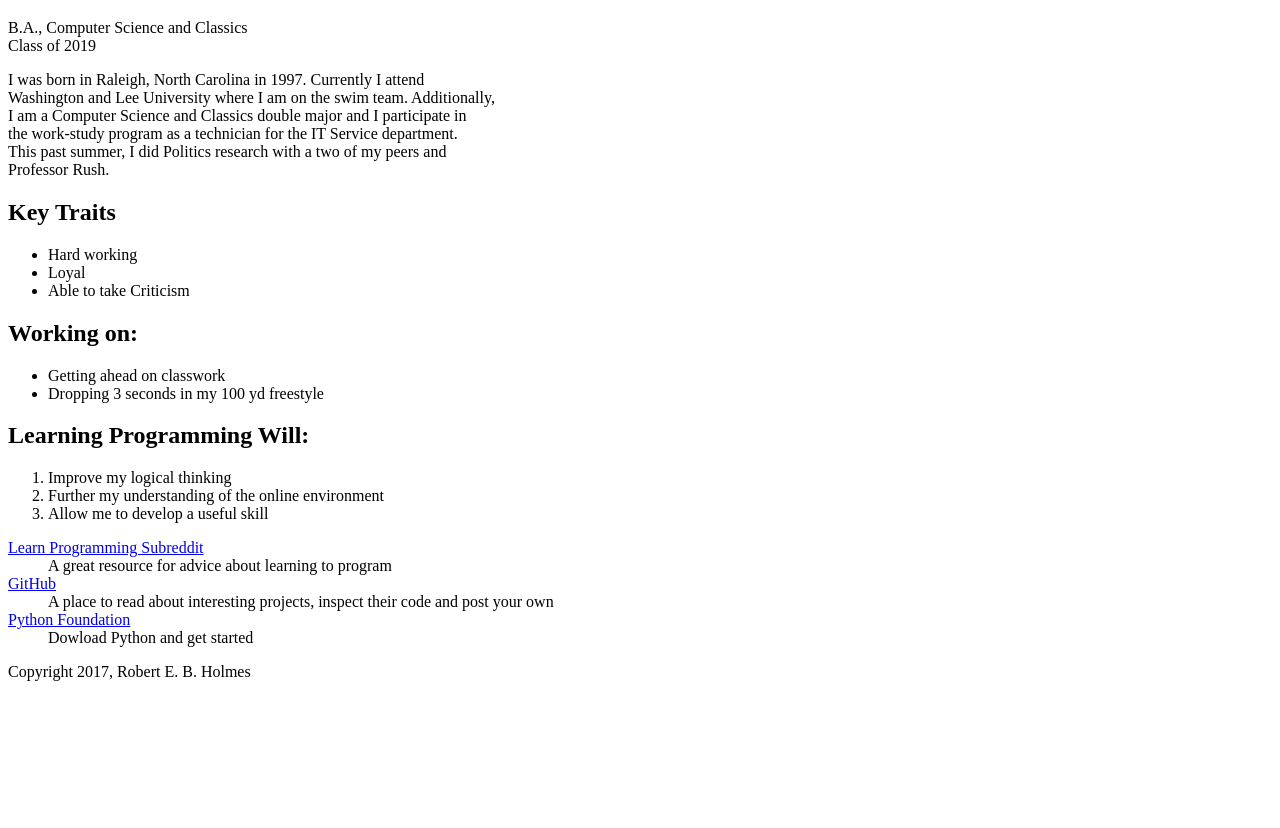
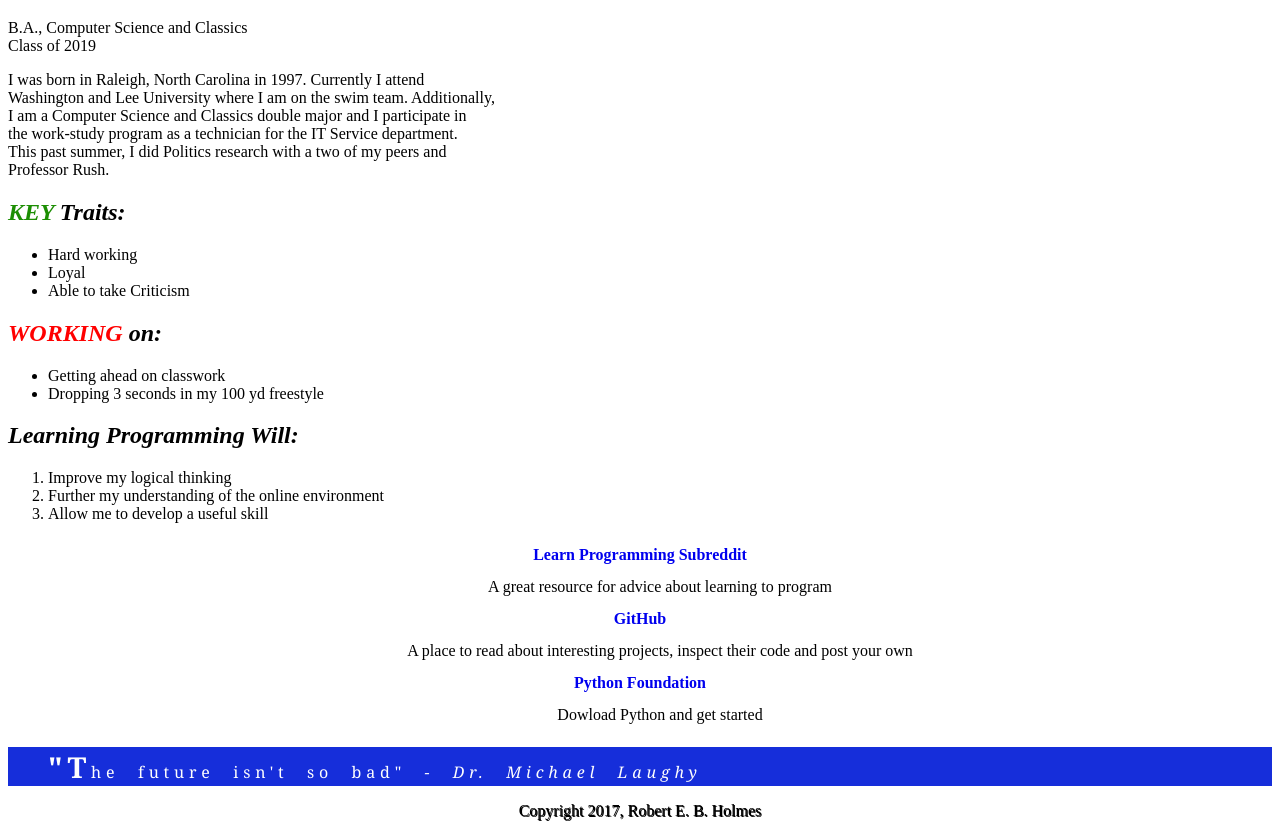
Before and after one commit to dh110w18/bio-holmesr19, a plain HTML site: page index.html in a window 1280 px wide. Shown: the part 61-889 px from the top of the page. Before the commit the page ends 800 px from the top, so only its background shows below. Drawn offline with Linux system fonts and the light colour scheme.

Commit message:
added css and adapted html to take style better

```diff
--- a/index.html
+++ b/index.html
@@ -3,6 +3,7 @@
 <head>
   <meta charset="utf-8">
   <meta name="viewport" content="width=device-width">
+  <link href="style.css" type="text/css" rel="stylesheet">
   <title>Personal Profile for Robert Holmes</title>
 </head>
 <body>
@@ -20,23 +21,23 @@
     Professor Rush.</p>
     </section>
     <section>
-    <h2>Key Traits</h2>
-    <ul>
+    <h2 class="listheading"><em class="standout" id="key">Key</em> Traits:</h2>
+    <ul id="strengths">
         <li>Hard working</li>
         <li>Loyal</li>
         <li>Able to take Criticism</li>
     </ul>
     </section>
     <section>
-    <h2>Working on:</h2>
-    <ul>
+    <h2 class="listheading"><em class="standout" id="working">Working</em> on:</h2>
+    <ul id="weaknesses">
         <li>Getting ahead on classwork</li>
         <li>Dropping 3 seconds in my 100 yd freestyle</li>
     </ul>
     </section>
     <section>
-    <h2>Learning Programming Will:</h2>
-        <ol>
+    <h2 class="listheading">Learning Programming Will:</h2>
+    <ol id="tolearn">
         <li>Improve my logical thinking</li>
         <li>Further my understanding of the online environment</li>
         <li>Allow me to develop a useful skill</li>
@@ -44,14 +45,17 @@
     </section>
     <section>
     <dl>
-       <dt><a href="https://reddit.com/r/learnprogramming" target="_blank">Learn Programming Subreddit</a></dt>
+        <dt><a href="https://reddit.com/r/learnprogramming" target="_blank" class="link">Learn Programming Subreddit</a></dt>
         <dd>A great resource for advice about learning to program</dd>
-       <dt><a href="https://github.com" target="_blank">GitHub</a></dt>
+        <dt><a href="https://github.com" target="_blank" class="link">GitHub</a></dt>
         <dd>A place to read about interesting projects, inspect their code and post your own</dd>
-       <dt><a href="https://python.org" target-"_blank">Python Foundation</a></dt>
+        <dt><a href="https://python.org" target="_blank" class="link">Python Foundation</a></dt>
         <dd>Dowload Python and get started</dd>
     </dl>
     </section>
+    <aside>
+      <blockquote><span id="dropcap">"T</span>he future isn't so bad"<cite> - Dr. Michael Laughy</cite></blockquote>
+    </aside>
     <footer>Copyright 2017, Robert E. B. Holmes</footer>
 </body>
 </html>
--- /dev/null
+++ b/style.css
@@ -0,0 +1,43 @@
+h2.listheading {
+    font-style: italic;
+  }
+
+em.standout {
+    font: bold;
+    text-transform: uppercase;
+}
+
+#working {
+    color: #FF0000;
+}
+
+#key {
+    color: #1C8E03;
+}
+dd, dt {
+    line-height: 2;
+    text-align: center;
+}
+
+a.link {
+    text-decoration: none;
+    font-weight: bold;
+}
+
+aside{
+    color: #fefefe;
+    background-color: #162EDA;
+    letter-spacing: .3em;
+    word-spacing: .6em;
+    font-family: georgia, times, serif;
+}
+
+span#dropcap{
+    font-size: 1.8em;
+    font-weight: bold;
+}
+
+footer{
+    text-align: center;
+    text-shadow: 1px 1px
+}
```
Lines whose indentation alone changed are shown as unchanged.
